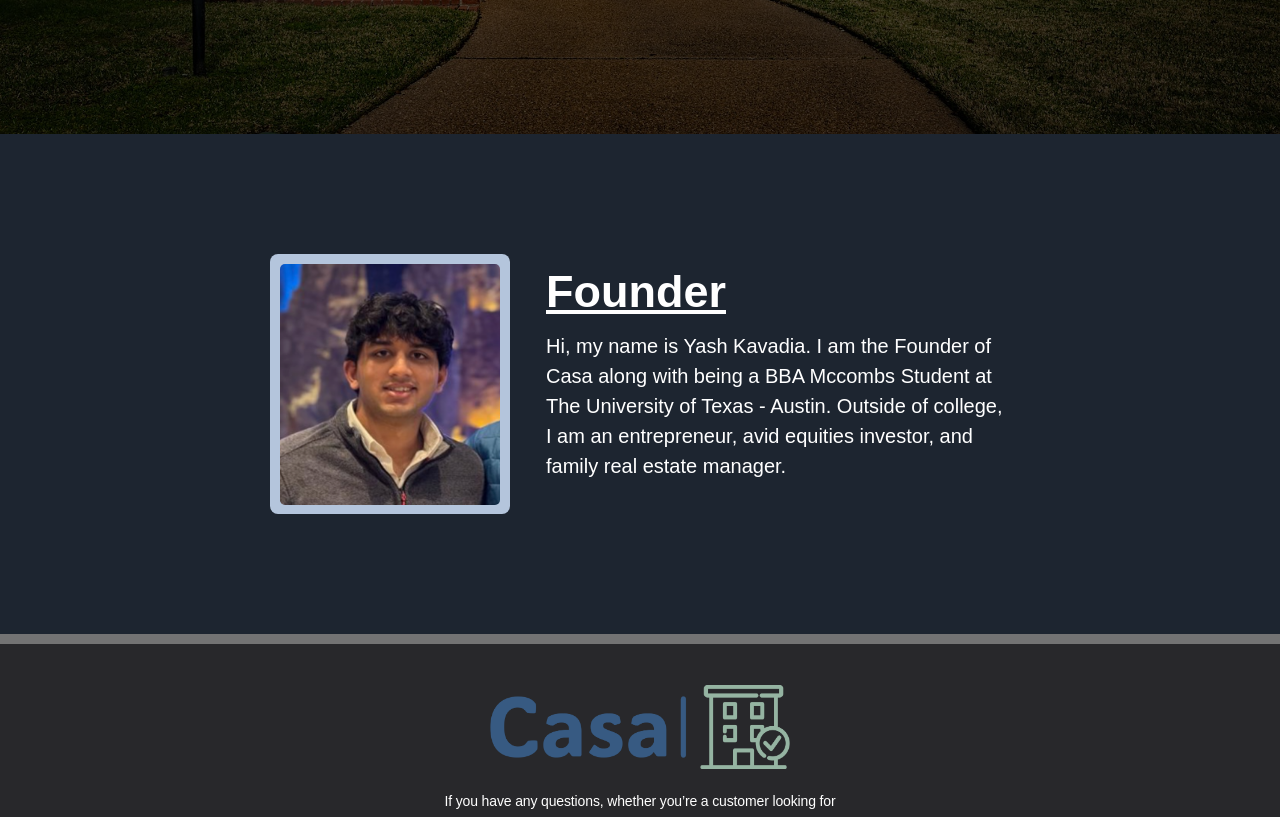
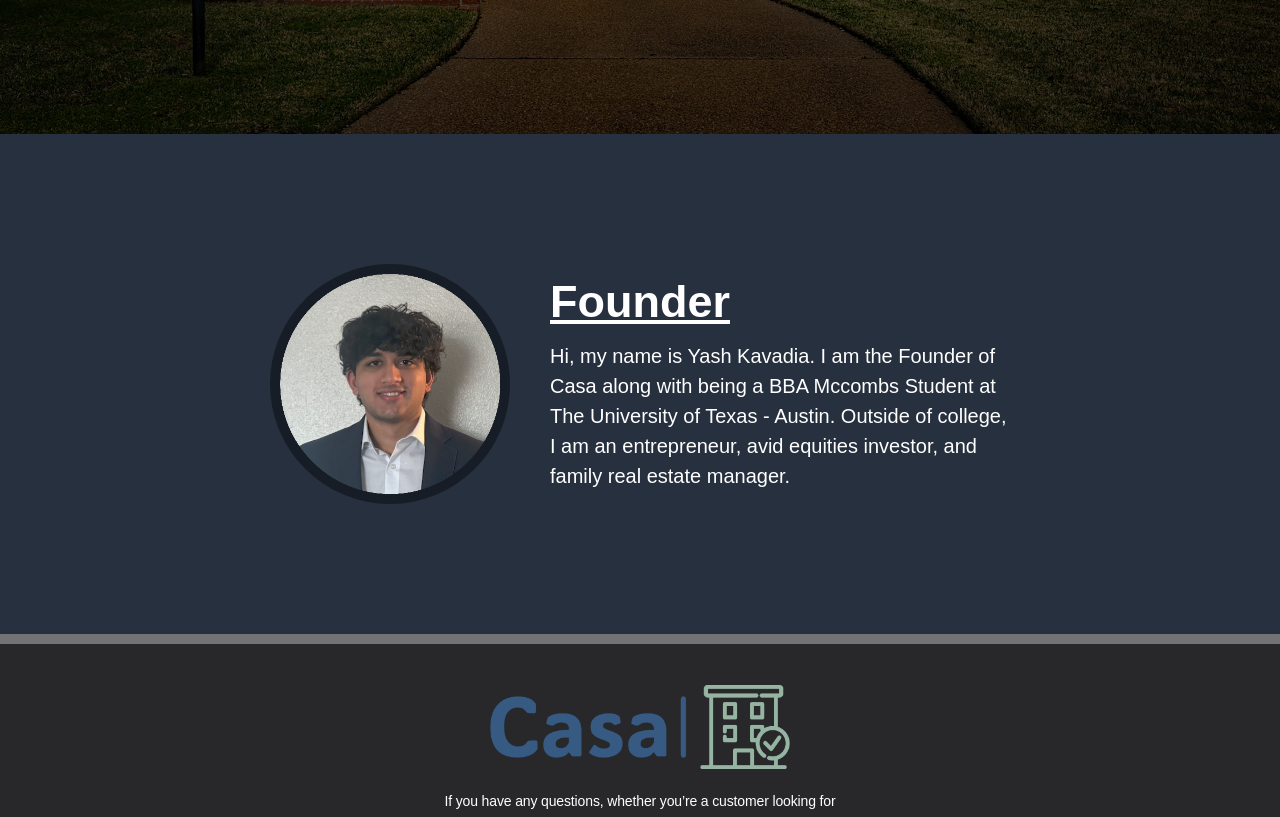
Before and after one commit to gvsaravanan/casa, a React (Create React App) app: page /casa/about in a window 1280 px wide. Shown: the part 720-1537 px from the top of the page. Built offline with nearby package versions, Linux system fonts and the light colour scheme.

Commit message:
Update About page

```diff
--- a/src/components/pages/About/About.js
+++ b/src/components/pages/About/About.js
@@ -1,7 +1,7 @@
 import React from "react";
 import style from "./About.module.css";
 import img1 from "./background.jpeg";
-import founder from "./founder.png";
+import founder from "./yash_headshot.png";
 
 function About() {
   return (
--- a/src/components/pages/About/About.module.css
+++ b/src/components/pages/About/About.module.css
@@ -41,18 +41,18 @@
 
 .what-we-do-block {
   padding: 10px;
-  background-color: #b4c5dc;
+  background-color: #171d26;
   color: black;
   font-size: 16px;
-  margin: 16px;
-  border-radius: 8px;
+  margin: 16px 20px;
+  border-radius: 50%;
   display: flex;
   text-align: center;
   align-content: center;
   align-items: center;
   position: relative;
   width: 240px;
-  height: 260px;
+  height: 240px;
   overflow: hidden;
 }
 
@@ -67,7 +67,7 @@
 }
 
 .sellers {
-  background-color: #1d2530;
+  background-color: #26303e;
   height: 500px;
   display: flex;
   justify-content: center;
```
Also changed, not shown: src/components/pages/About/yash_headshot.png (added).
